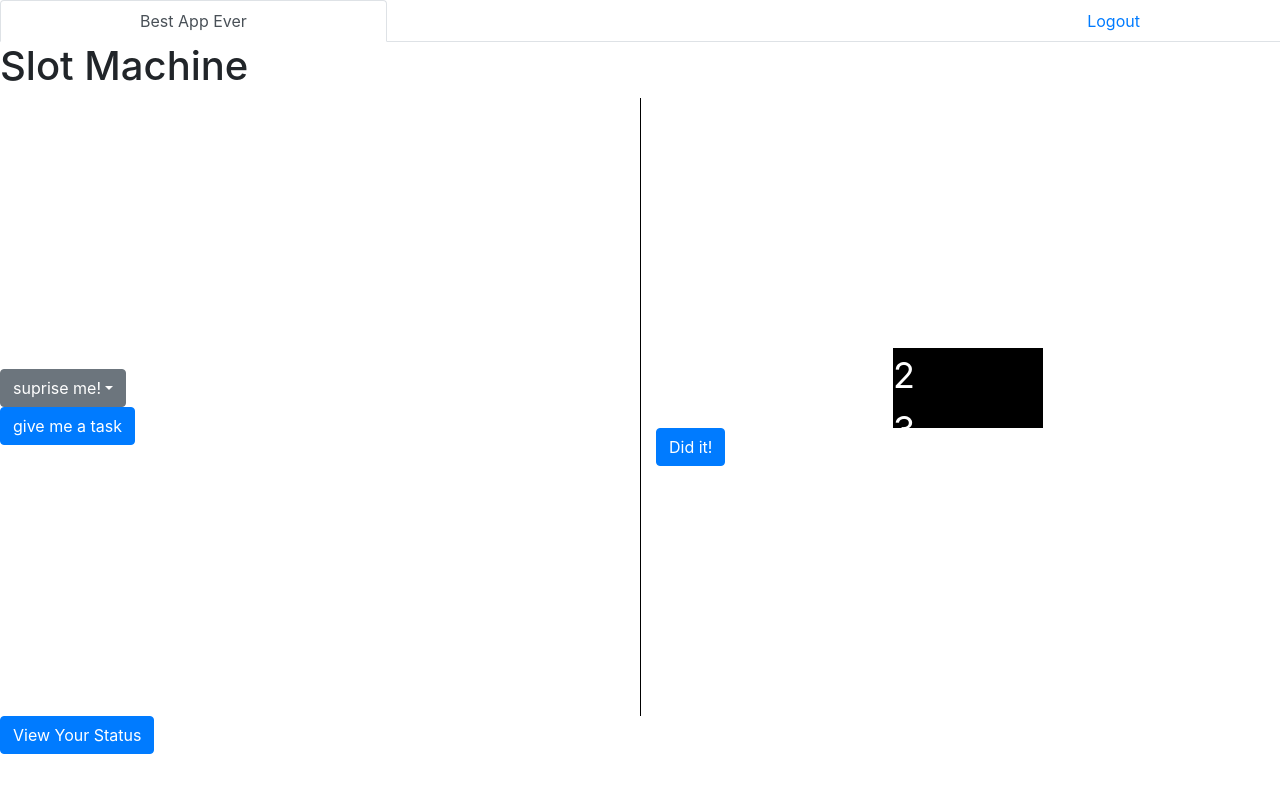
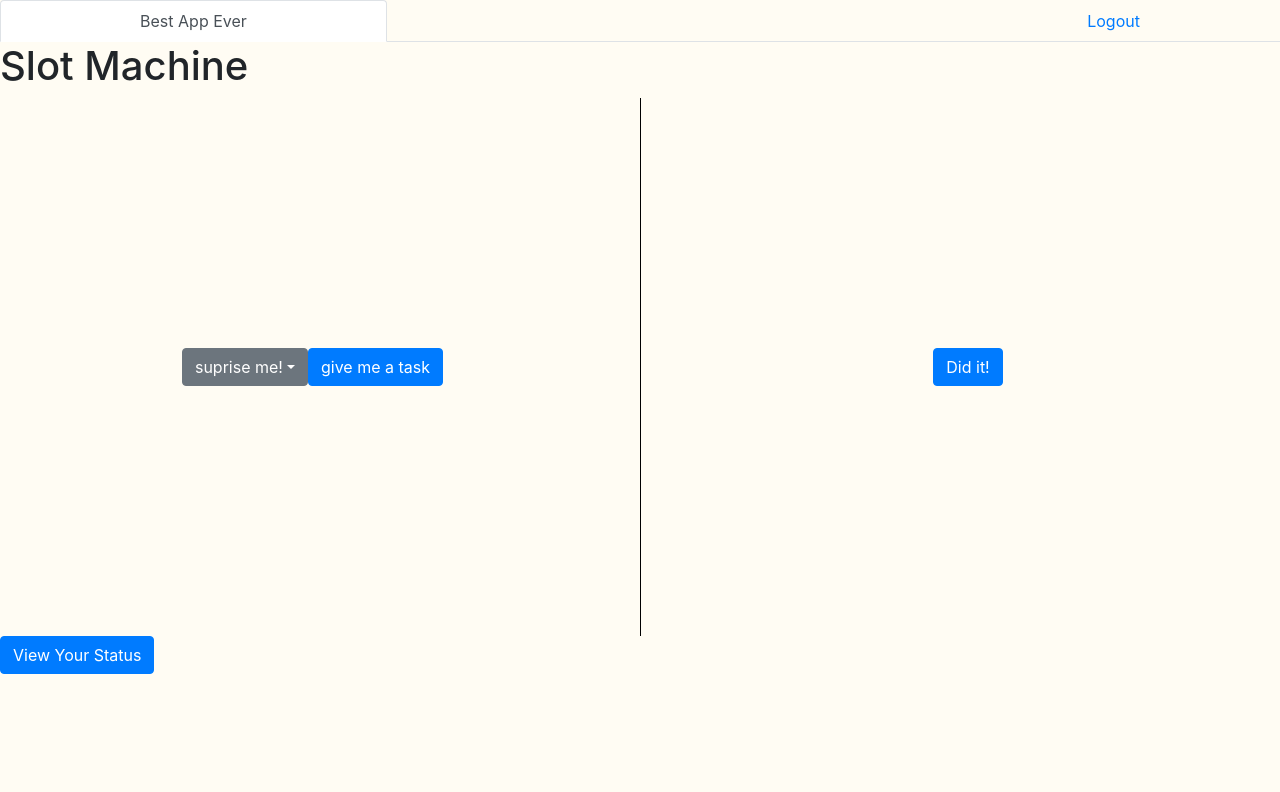
Before and after one commit to jedgodsey/GA-Hackathon, a React (Create React App) app in the folder GA-Hackathon/my-app/: page / in a window 1280 px wide. Both pictures are taken after typing "Sample", "Sample123" into the empty fields and a click on the input 546 px from the left and 113 px from the top of the page. Shown: the top 792 px of the page. Built offline with nearby package versions, Linux system fonts and the light colour scheme.

Commit message:
more style

```diff
--- a/GA-Hackathon/my-app/src/components/SlotMachine.js
+++ b/GA-Hackathon/my-app/src/components/SlotMachine.js
@@ -8,9 +8,10 @@ class SlotMachine extends React.Component {
     return(
       <>
         <h1>Slot Machine</h1>
+{/* left column */}
         <div className="row ">
-          <div className="col-6 content-left">
-            <div className="">
+          <div className="col-6 content-left taskDir">
+            <div className="d-flex">
               <div className="dropdown">
                 <button className="btn btn-secondary dropdown-toggle" type="button" id="dropdownMenuButton" data-toggle="dropdown" aria-haspopup="true" aria-expanded="false">
                   suprise me!
@@ -28,18 +29,15 @@ class SlotMachine extends React.Component {
               </div>
             </div>
           </div>
-          <div className="col-6 content-right">
-            <div className="">
-                <div className="scrollable">
-                  <div className="items">
-                  </div>
-                </div>
+{/* right column */}
+          <div className="col-6 content-right taskDir">
+            <div className="d-flex taskPopUp">
                 <div>
                   {this.props.task}
                 </div>
-                <div className="did-it">
+                <div>
                   {this.props.options.length > 0 ? <button className="btn btn-primary" onClick={this.props.onTaskComplete}>Did it!</button> : null}
-              </div>
+                </div>
             </div>
           </div>
         </div>
--- a/GA-Hackathon/my-app/src/index.css
+++ b/GA-Hackathon/my-app/src/index.css
@@ -1,4 +1,5 @@
 body {
+  background-color: #FFFCF3;
   margin: 0;
   font-family: -apple-system, BlinkMacSystemFont, 'Segoe UI', 'Roboto', 'Oxygen',
     'Ubuntu', 'Cantarell', 'Fira Sans', 'Droid Sans', 'Helvetica Neue',
@@ -78,3 +79,14 @@ code {
   padding-top: 250px;
   padding-bottom: 250px;
 }
+
+.taskPopUp {
+  display: flex;
+  flex-direction: column;
+}
+
+.taskDir {
+  /* margin: 15px; */
+  display: flex;
+  justify-content: center;
+}
```
Also changed, not shown: 1 other file (tests, documents, lock files or other folders).
